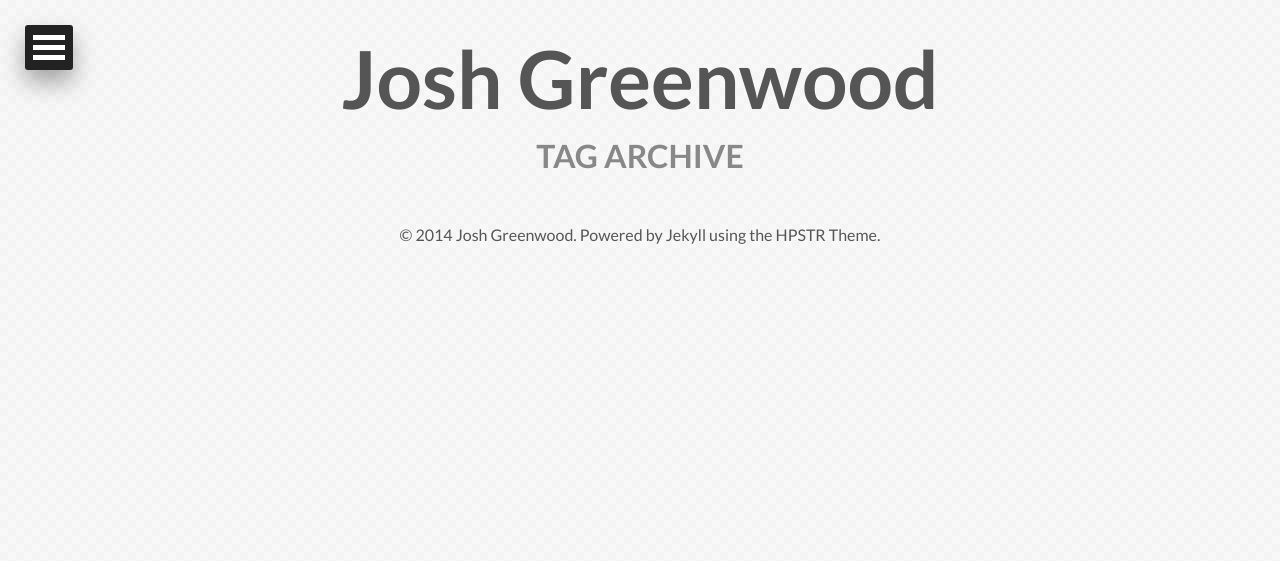
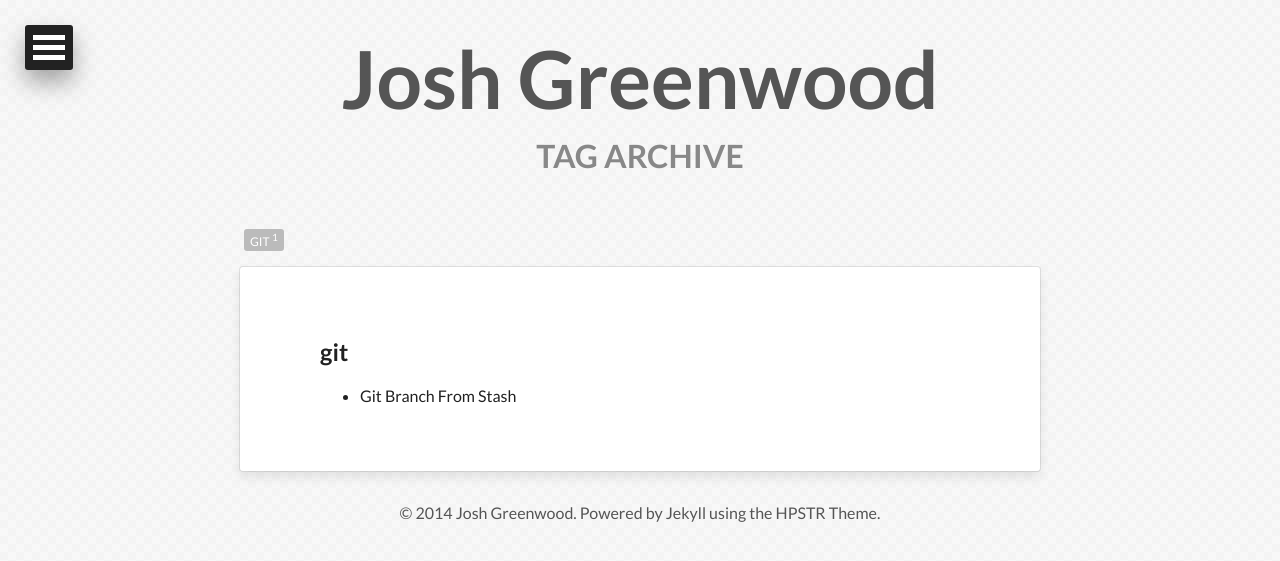
Before and after one commit to JoshTGreenwood/joshtgreenwood.github.io, a Jekyll site: the page built from tags.html, in a window 1280 px wide. Shown: the top 561 px of the page. Built offline with Jekyll 4.4.1, drawn with Linux system fonts in a browser that asks for light colours; nearby versions of some CDN libraries.

Commit message:
Added layout, comments, share, and title to git branching from stash post

```diff
--- a/_posts/2014-01-22-git-branch-from-stash.md
+++ b/_posts/2014-01-22-git-branch-from-stash.md
@@ -1,3 +1,11 @@
+---
+layout: post
+comments: true
+share: true
+title: Git Branch From Stash
+tag: git
+---
+
 I often save unfinished work in a stash and later want to create a new branch from it.  I used to create a branch and apply the stash until I stumbled upon this great shortcut:
 
     git stash branch \<branchname> [\<stash>]
```
